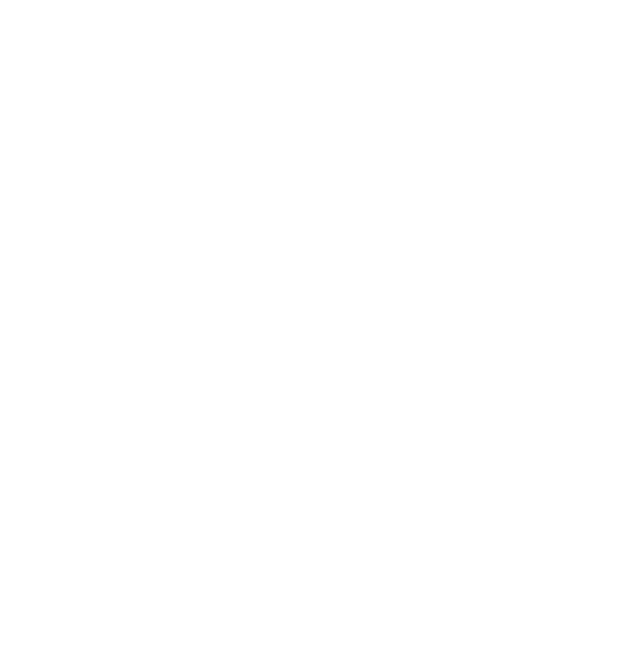
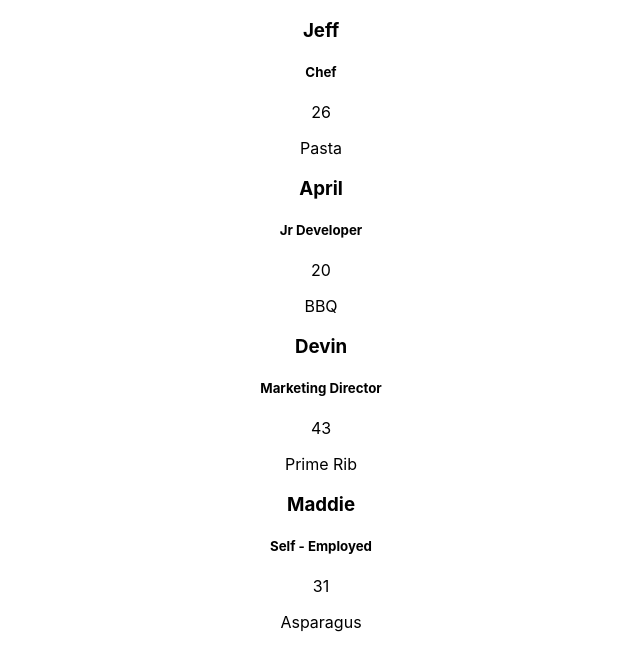
Before and after one commit to bloominstituteoftechnology/team-builder, a React (Create React App) app in the folder team-builder/: page / in a window 1280 px wide. Shown: the top 670 px of the page, without its empty margins (319-959 px from the left). Built offline with nearby package versions, Linux system fonts and the light colour scheme.

Commit message:
Members are rendering to page

```diff
--- a/team-builder/src/components/Member.jsx
+++ b/team-builder/src/components/Member.jsx
@@ -1,12 +1,13 @@
 import React from 'react';
 
 const Member = (props) => {
+    const {name, age, occupation, favFood} = props.member
     return (
         <div>
-            <h3></h3>
-            <h5></h5>
-            <p></p>
-            <p></p>
+            <h3>{name}</h3>
+            <h5>{occupation}</h5>
+            <p>{age}</p>
+            <p>{favFood}</p>
         </div>
     );
 };
```
